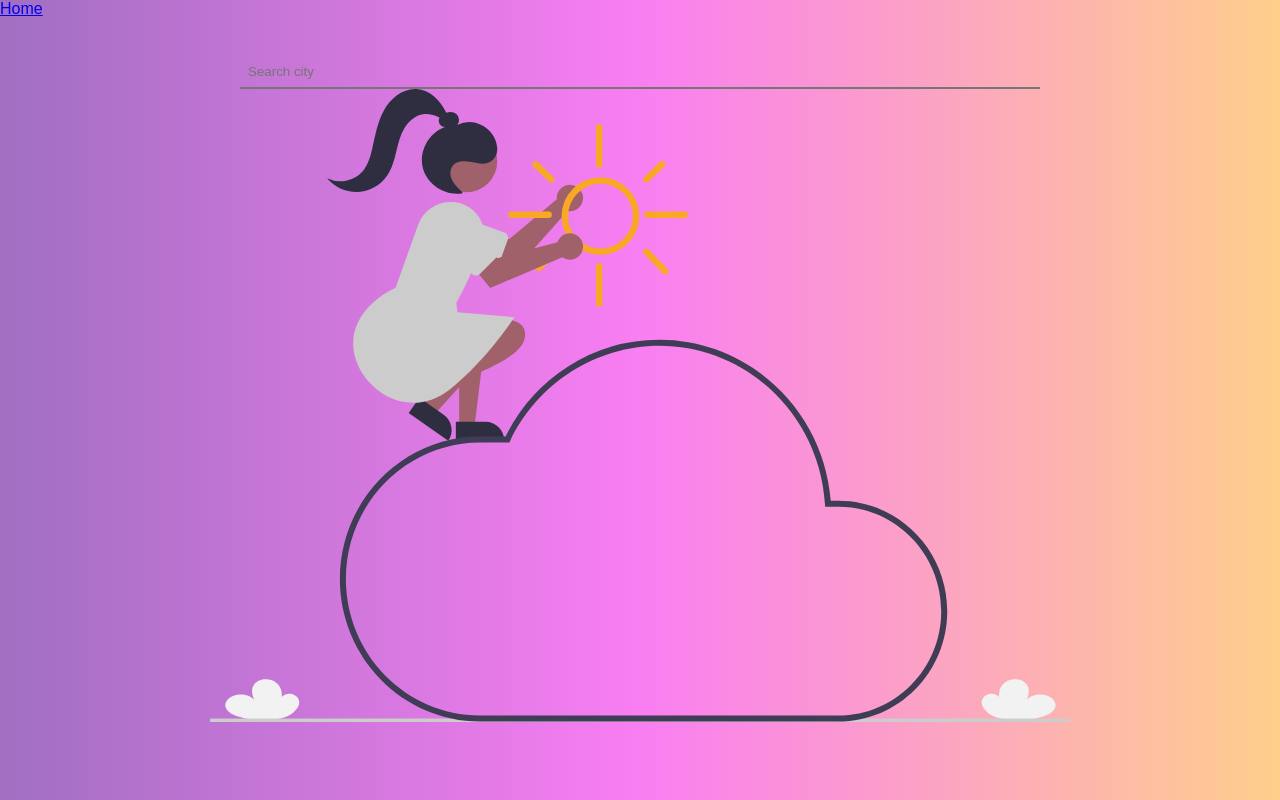
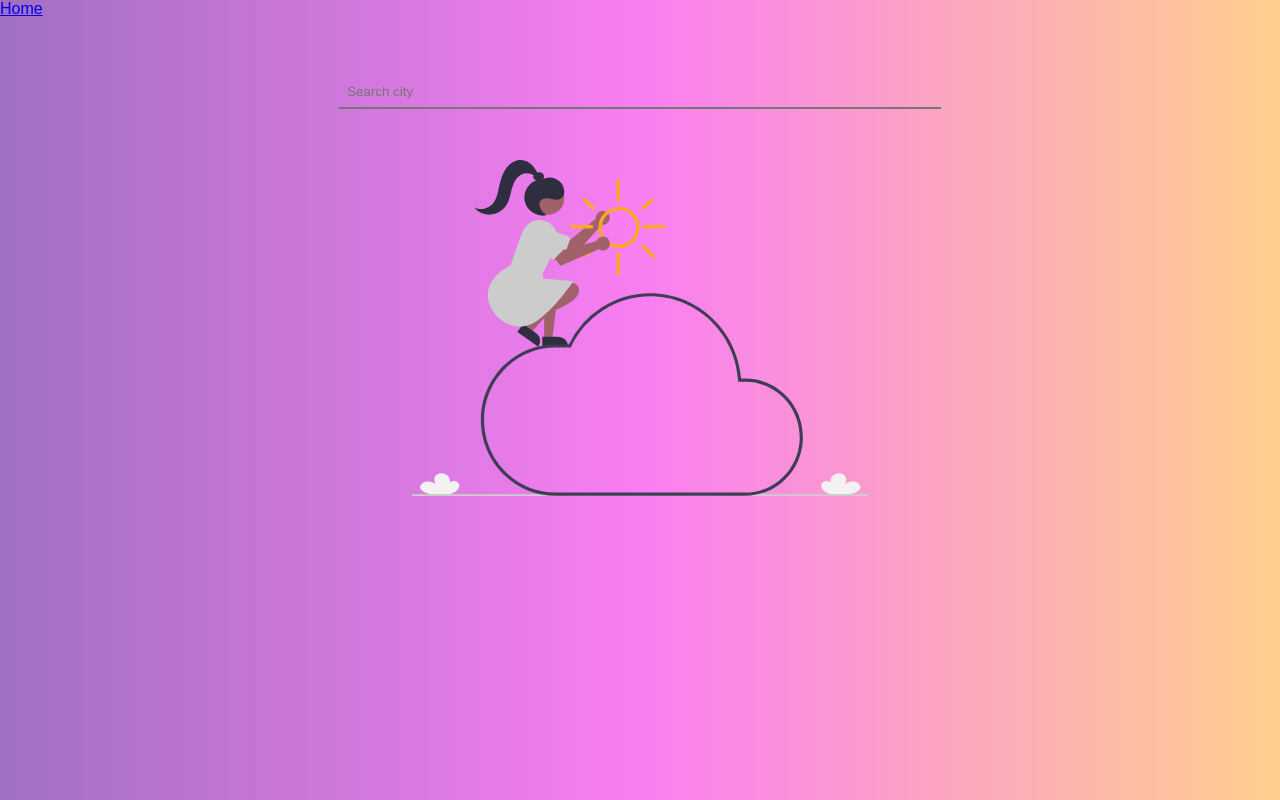
Before and after one commit to giovanaandrade/vue-weather, a Vue app: page / in a window 1280 px wide. Built offline with nearby package versions, Linux system fonts and the light colour scheme.

Commit message:
passing query params

```diff
--- a/src/App.vue
+++ b/src/App.vue
@@ -1,6 +1,11 @@
 <template>
   <div id="nav"><router-link to="/">Home</router-link></div>
-  <router-view />
+
+  <router-view v-slot="{ Component }">
+    <transition name="page">
+      <component :is="Component" />
+    </transition>
+  </router-view>
 </template>
 
 <style>
@@ -19,4 +24,13 @@ body {
     rgba(255, 207, 140, 1) 100%
   );
 }
+
+.page-enter-active,
+.page-leave-active {
+  transition: opacity 0.3s;
+}
+.page-enter,
+.page-leave-active {
+  opacity: 0;
+}
 </style>
--- a/src/components/SearchBar.vue
+++ b/src/components/SearchBar.vue
@@ -20,7 +20,7 @@ export default {
   methods: {
     ...mapActions(["fetchWeather"]),
     onSubmit(query) {
-      this.$router.push({ name: "Weather", query: query.toString() });
+      this.$router.push({ name: "Weather", params: { query: query } });
     },
   },
   data() {
@@ -34,6 +34,7 @@ export default {
 <style>
 .search-box {
   width: 100%;
+  padding: 3%;
 }
 
 .search-bar {
@@ -49,6 +50,5 @@ export default {
 
 .search-bar:focus {
   background-color: antiquewhite;
-  border: solid;
 }
 </style>
--- a/src/components/WeatherWrap.vue
+++ b/src/components/WeatherWrap.vue
@@ -26,11 +26,20 @@
 </template>
 
 <script>
-import { mapGetters } from "vuex";
+import { mapGetters, mapActions } from "vuex";
 export default {
   name: "WeatherWrap",
   computed: mapGetters(["allWeather"]),
+  data() {
+    return {
+      query: this.$route.params.query,
+    };
+  },
+  created() {
+    this.fetchWeather(this.query);
+  },
   methods: {
+    ...mapActions(["fetchWeather"]),
     dateBuilder() {
       let d = new Date();
       let months = [
--- a/src/router/index.js
+++ b/src/router/index.js
@@ -8,7 +8,7 @@ const routes = [
     component: Home,
   },
   {
-    path: "/weather",
+    path: "/weather/:query",
     name: "Weather",
     // route level code-splitting
     // this generates a separate chunk (about.[hash].js) for this route
--- a/src/views/Home.vue
+++ b/src/views/Home.vue
@@ -2,7 +2,7 @@
   <main>
     <div class="container">
       <SearchBar />
-      <img src="../assets/weathersun.svg" alt="" />
+      <img src="../assets/weathersun.svg" alt="" class="img-weather" />
     </div>
   </main>
 </template>
@@ -24,8 +24,12 @@ main {
   display: flex;
   flex-direction: column;
   align-items: center;
-  justify-content: center;
-  width: 100vh;
-  height: 100%;
+  justify-content: space-between;
+  width: 50vw;
+}
+
+.img-weather {
+  padding: 5%;
+  height: 50vh;
 }
 </style>
```
